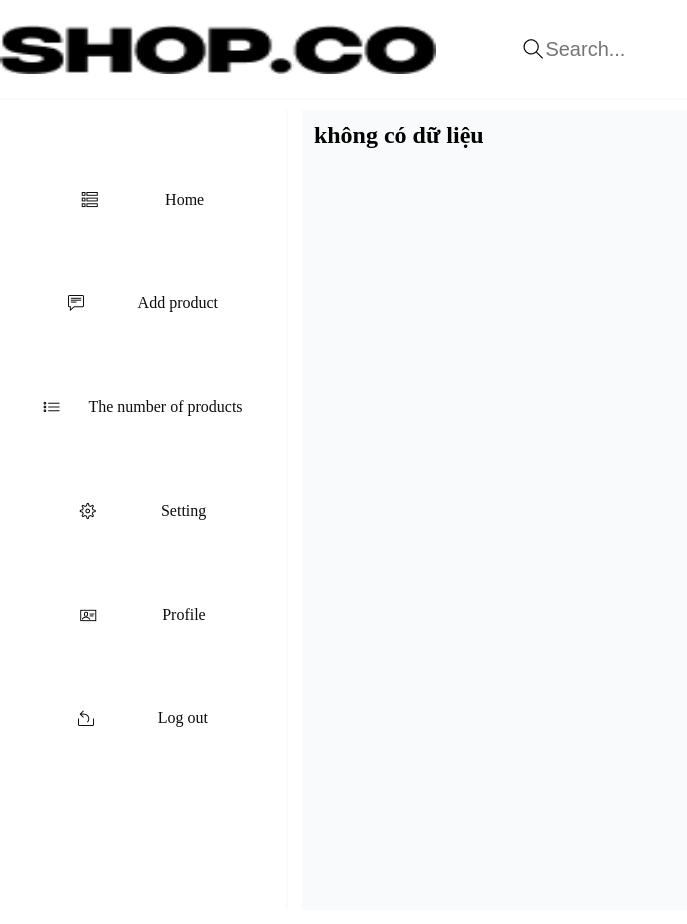
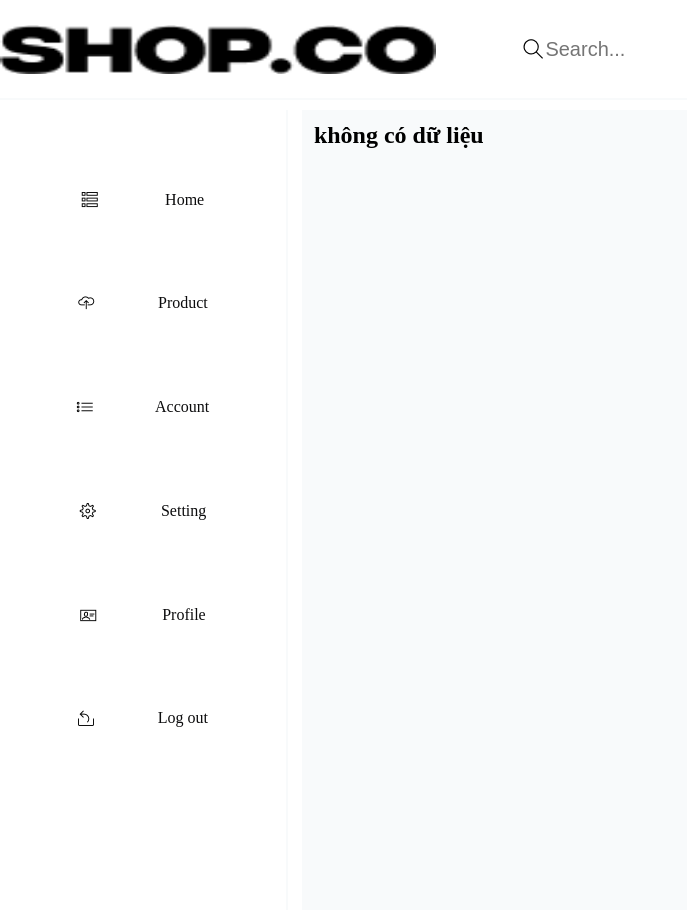
Before and after one commit to 0359689640Diep/Du_An, a PHP site: page /DuAn/admin/views/product.php in a window 1280 px wide; the page is wider, and only the part inside the window is pictured. Shown: the top 924 px of that part, without its empty margins (0-687 px from the left). Run offline with PHP 8.4, Linux system fonts and the light colour scheme.

Commit message:
sua add product

```diff
--- a/DuAn/admin/controllers/AddproductController.php
+++ b/DuAn/admin/controllers/AddproductController.php
@@ -4,7 +4,8 @@
     use AddproductModels;
     public function index() {
         $data = $this->modeladdproduct();
-        var_dump($data);die();
+        // echo "<pre>";
+        // print_r($data);die();
         $this->loadView("Addproduct.php", $data);
     }
 }
--- a/DuAn/admin/views/product.php
+++ b/DuAn/admin/views/product.php
@@ -17,12 +17,12 @@
                 <a href="">Home</a>
             </section>
             <section class="setting">
-                <i class="ti-comment-alt"></i>
-                <a href="">Add product</a>
+                <i class="ti-cloud-up"></i>
+                <a href="index.php?controller=Addproduct">Product</a>
             </section>
             <section class="setting">
                 <i class="ti-list"></i>
-                <a href="">The number of products</a>
+                <a href="">Account</a>
             </section>
             <section class="setting">
                 <i class="ti-settings"></i>
```
Also changed, not shown: DuAn/admin/models/AddproductModels.php (+8 -2 lines), DuAn/admin/views/Addproduct.php (+8 -6 lines), DuAn/admin/assets/imgUpload/CCD.jpg (added).
